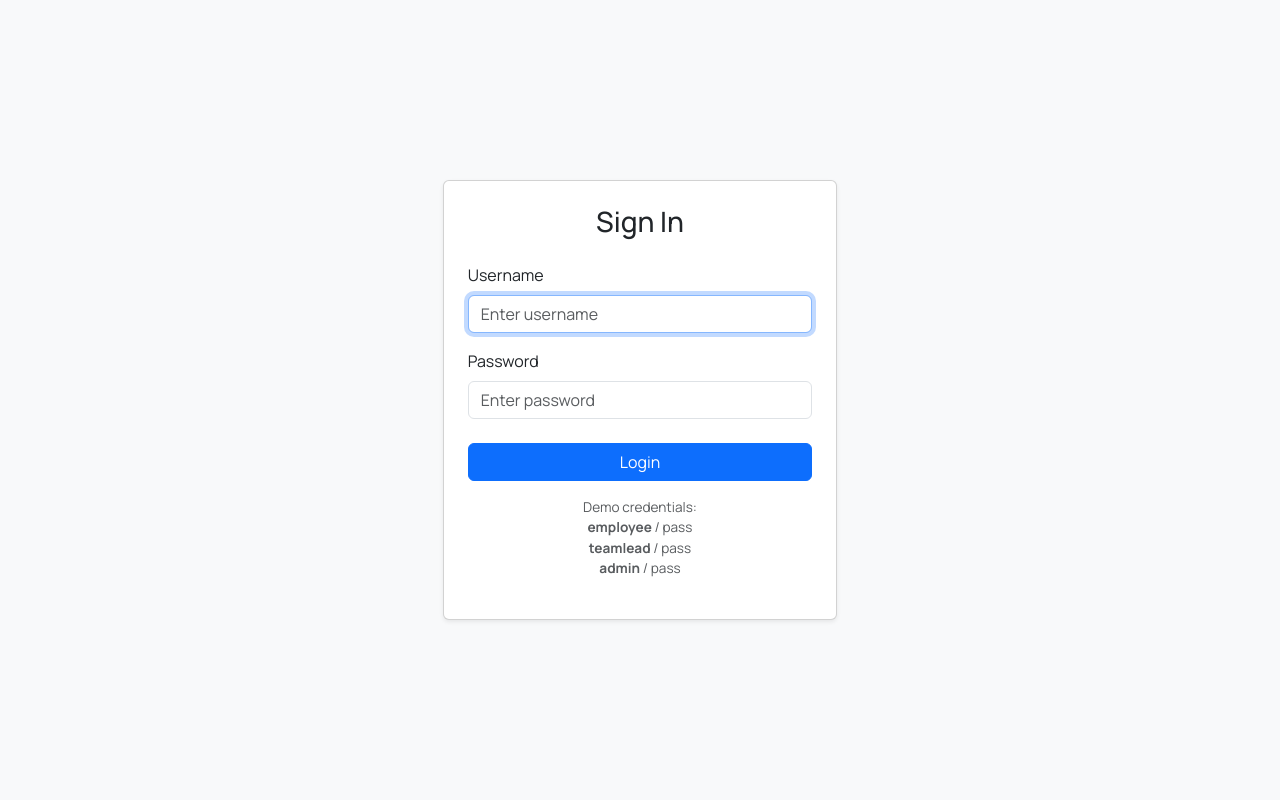
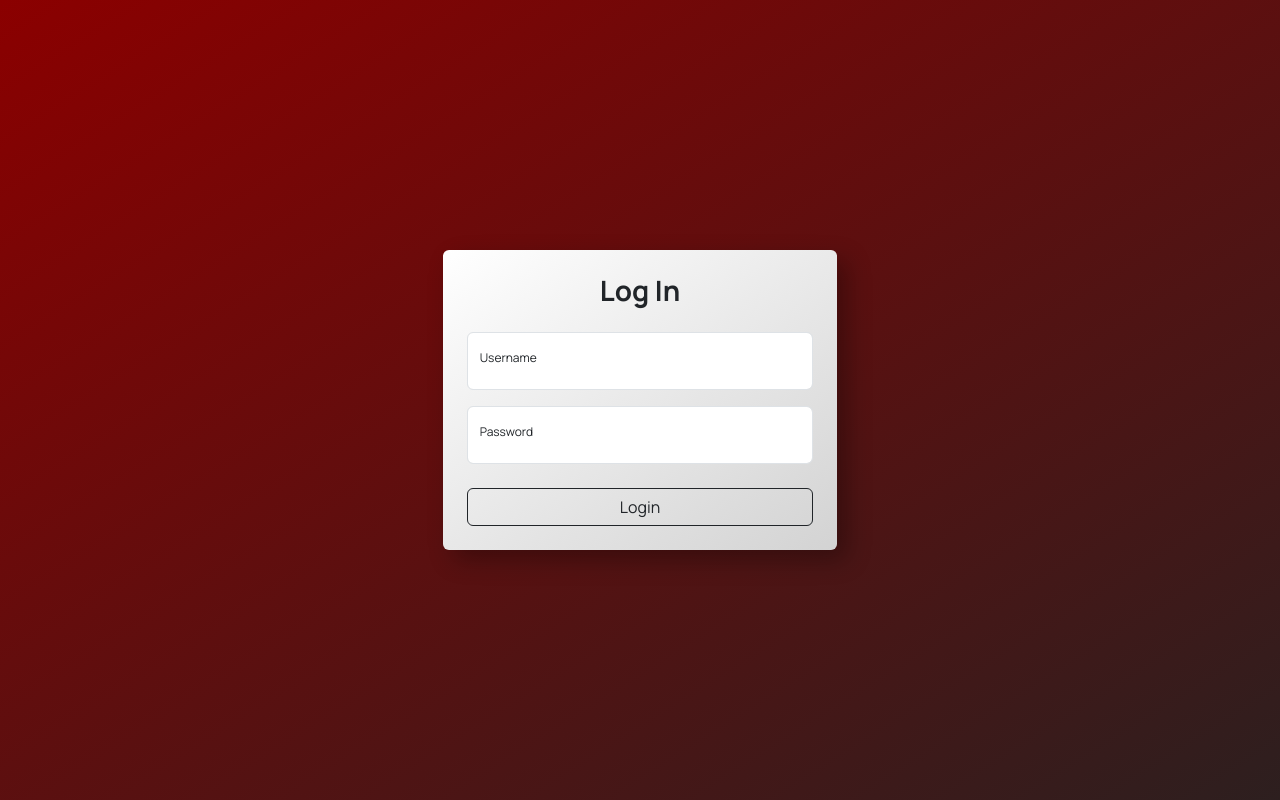
Before and after one commit to RaymondJAT/BudgetMonitoringTL, a React (Vite) app in the folder BudgetMonitoringTL/: page / in a window 1280 px wide. Built offline with nearby package versions, Linux system fonts and the light colour scheme.

Commit message:
[FIX] routes

```diff
--- a/BudgetMonitoringTL/src/App.jsx
+++ b/BudgetMonitoringTL/src/App.jsx
@@ -12,7 +12,7 @@ import Login from "./pages/Login";
 // Role-based routes
 import TeamLeadRoutes from "./routes/TeamLeadRoutes";
 // import AdminRoutes from "./routes/AdminRoutes";
-// import EmployeeRoutes from "./routes/EmployeeRoutes";
+import EmployeeRoutes from "./routes/EmployeeRoutes";
 
 const App = () => {
   const [isSidebarOpen, setIsSidebarOpen] = useState(true);
@@ -48,7 +48,7 @@ const App = () => {
                     isSidebarOpen={isSidebarOpen}
                     setUserRole={setUserRole}
                   />
-                  <Sidebar isSidebarOpen={isSidebarOpen} />
+                  <Sidebar isSidebarOpen={isSidebarOpen} userRole={userRole} />
                   <main
                     style={{ marginLeft: isSidebarOpen ? "230px" : "60px" }}
                   >
--- a/BudgetMonitoringTL/src/components/layout/Header.jsx
+++ b/BudgetMonitoringTL/src/components/layout/Header.jsx
@@ -1,34 +1,37 @@
 import { useLocation, useNavigate } from "react-router-dom";
-import { FaBars, FaBell } from "react-icons/fa";
+import { FaBars, FaBell, FaUserCircle } from "react-icons/fa";
 import { Container, Row, Col, Button, Dropdown } from "react-bootstrap";
-import { FaUserCircle } from "react-icons/fa";
+import { useEffect, useState } from "react";
 
 const Header = ({ toggleSidebar, isSidebarOpen, setUserRole }) => {
   const location = useLocation();
   const navigate = useNavigate();
+  const [username, setUsername] = useState("");
+
+  useEffect(() => {
+    const storedUsername = localStorage.getItem("username");
+    if (storedUsername) {
+      setUsername(storedUsername);
+    }
+  }, []);
+
+  const pageTitles = {
+    "/": "Expenses",
+    "/my-approvals": "Expenses",
+    "/rejected-requests": "Expenses",
+    "/archive": "Archive",
+    "/important": "Importants",
+    "/trash": "Trash",
+  };
 
   const getPageTitle = () => {
     const path = location.pathname;
-
-    if (
-      path === "/" ||
-      path === "/my-approvals" ||
-      path === "/rejected-requests"
-    ) {
-      return "Expenses";
-    } else if (path === "/archive") {
-      return "Archive";
-    } else if (path === "/important") {
-      return "Importants";
-    } else if (path === "/trash") {
-      return "Trash";
-    } else {
-      return "";
-    }
+    return pageTitles[path] || "";
   };
 
   const handleLogout = () => {
     localStorage.removeItem("role");
+    localStorage.removeItem("username");
     setUserRole(null);
     navigate("/login");
     window.location.reload();
@@ -87,22 +90,23 @@ const Header = ({ toggleSidebar, isSidebarOpen, setUserRole }) => {
                   className="d-flex align-items-center gap-2 p-0 border-0 bg-transparent"
                   id="dropdown-user"
                 >
-                  <FaUserCircle
-                    size={30}
-                    style={{
-                      borderRadius: "100%",
-                      backgroundColor: "transparent",
-                    }}
-                  />
+                  <FaUserCircle size={30} />
                   <span style={{ fontWeight: 400, fontSize: "13px" }}>
-                    Username
+                    {username}
                   </span>
                 </Dropdown.Toggle>
 
                 <Dropdown.Menu>
-                  <Dropdown.Item href="#">Settings</Dropdown.Item>
+                  <Dropdown.Item href="#" style={{ fontSize: "0.75rem" }}>
+                    Settings
+                  </Dropdown.Item>
                   <Dropdown.Divider />
-                  <Dropdown.Item onClick={handleLogout}>Logout</Dropdown.Item>
+                  <Dropdown.Item
+                    onClick={handleLogout}
+                    style={{ fontSize: "0.75rem" }}
+                  >
+                    Logout
+                  </Dropdown.Item>
                 </Dropdown.Menu>
               </Dropdown>
             </div>
--- a/BudgetMonitoringTL/src/components/layout/Sidebar.jsx
+++ b/BudgetMonitoringTL/src/components/layout/Sidebar.jsx
@@ -1,8 +1,9 @@
 import { useState, useEffect, useRef } from "react";
 import { useNavigate } from "react-router-dom";
-import { navItems } from "../../handlers/navLinks";
+import { navConfig } from "../../handlers/navLinks";
+import { FaMoneyBillWave } from "react-icons/fa";
 
-const Sidebar = ({ isSidebarOpen }) => {
+const Sidebar = ({ isSidebarOpen, userRole }) => {
   const navigate = useNavigate();
   const [openDropdown, setOpenDropdown] = useState(null);
   const [dropdownPosition, setDropdownPosition] = useState({ top: 0, left: 0 });
@@ -39,7 +40,8 @@ const Sidebar = ({ isSidebarOpen }) => {
     return () => document.removeEventListener("mousedown", handleClickOutside);
   }, []);
 
-  const HeaderIcon = navItems[0].icon;
+  const navItems = navConfig[userRole] || [];
+  const HeaderIcon = navItems.length > 0 ? navItems[0].icon : null;
 
   return (
     <div
@@ -79,9 +81,13 @@ const Sidebar = ({ isSidebarOpen }) => {
       )}
 
       <div className="sidebar-header px-3 py-2 d-flex align-items-center">
-        <span className="nav-icon">
-          <HeaderIcon />
-        </span>
+        <FaMoneyBillWave
+          style={{
+            fontSize: isSidebarOpen ? "1.5rem" : "1.3rem",
+            color: "#800000",
+            transition: "font-size 0.3s ease",
+          }}
+        />
         {isSidebarOpen && (
           <span className="nav-label ms-2 fw-bold">Expense Flow</span>
         )}
--- a/BudgetMonitoringTL/src/handlers/navLinks.js
+++ b/BudgetMonitoringTL/src/handlers/navLinks.js
@@ -1,6 +1,7 @@
 import { FaMoneyBillWave, FaArchive, FaStar, FaTrash } from "react-icons/fa";
 
-export const navItems = [
+export const navConfig = {
+  teamlead: [
     {
       label: "Expenses",
       icon: FaMoneyBillWave,
@@ -13,4 +14,9 @@ export const navItems = [
     { label: "Archive", icon: FaArchive, path: "/archive" },
     { label: "Important", icon: FaStar, path: "/important" },
     { label: "Trash", icon: FaTrash, path: "/trash" },
-];
+  ],
+
+  // Example: add more roles
+  // employee: [...]
+  // admin: [...]
+};
--- a/BudgetMonitoringTL/src/index.css
+++ b/BudgetMonitoringTL/src/index.css
@@ -11,6 +11,13 @@ body {
   font-family: "customFont", sans-serif !important;
   overflow-x: hidden;
   overflow-y: auto;
+}
+
+/* LOGIN */
+.custom-floating-input {
+  height: 32px !important;
+  font-size: 0.8rem !important;
+  padding: 4px 12px !important;
 }
 
 /* SIDEBAR */
--- a/BudgetMonitoringTL/src/main.jsx
+++ b/BudgetMonitoringTL/src/main.jsx
@@ -5,7 +5,13 @@ import App from "./App.jsx";
 
 createRoot(document.getElementById("root")).render(
   <StrictMode>
-    <div style={{ backgroundColor: "#800000", minHeight: "100vh" }}>
+    <div
+      style={{
+        backgroundImage:
+          "linear-gradient(to bottom right, #800000,rgb(64, 31, 31))",
+        minHeight: "100vh",
+      }}
+    >
       <App />
     </div>
   </StrictMode>
--- a/BudgetMonitoringTL/src/pages/Login.jsx
+++ b/BudgetMonitoringTL/src/pages/Login.jsx
@@ -22,14 +22,17 @@ const Login = ({ setUserRole }) => {
     // authentication
     if (username === "employee" && password === "pass") {
       localStorage.setItem("role", "employee");
+      localStorage.setItem("username", "Employee");
       setUserRole("employee");
       navigate("/");
     } else if (username === "teamlead" && password === "pass") {
       localStorage.setItem("role", "teamlead");
+      localStorage.setItem("username", "Team Lead");
       setUserRole("teamlead");
       navigate("/");
     } else if (username === "admin" && password === "pass") {
       localStorage.setItem("role", "admin");
+      localStorage.setItem("username", "Admin");
       setUserRole("admin");
       navigate("/");
     } else {
@@ -41,12 +44,23 @@ const Login = ({ setUserRole }) => {
     <Container
       fluid
       className="d-flex justify-content-center align-items-center vh-100"
-      style={{ backgroundColor: "#f8f9fa" }}
+      style={{
+        background: "linear-gradient(to bottom right, #8B0000,rgb(45, 31, 31))",
+      }}
     >
       <Row className="w-100 justify-content-center">
         <Col xs={12} sm={8} md={5} lg={4}>
-          <Card className="shadow-sm p-4">
-            <h3 className="text-center mb-4">Sign In</h3>
+          <Card
+            className="p-4"
+            style={{
+              borderRadius: "6px",
+              background: "linear-gradient(145deg, #ffffff,rgb(211, 211, 211))",
+              boxShadow: "10px 10px 25px rgba(0, 0, 0, 0.3)",
+              border: "none",
+              fontSize: "0.75rem",
+            }}
+          >
+            <h3 className="text-center mb-4 fw-bold">Log In</h3>
 
             {error && (
               <Alert variant="danger" onClose={() => setError("")} dismissible>
@@ -55,48 +69,36 @@ const Login = ({ setUserRole }) => {
             )}
 
             <Form onSubmit={handleSubmit}>
-              <Form.Group className="mb-3" controlId="formUsername">
-                <Form.Label>Username</Form.Label>
+              <Form.Floating className="mb-3">
                 <Form.Control
+                  id="floatingUsername"
                   type="text"
-                  placeholder="Enter username"
+                  placeholder="Username"
                   value={username}
                   onChange={(e) => setUsername(e.target.value)}
-                  autoFocus
                   required
+                  className="custom-floating-input"
                 />
-              </Form.Group>
+                <label htmlFor="floatingUsername">Username</label>
+              </Form.Floating>
 
-              <Form.Group className="mb-4" controlId="formPassword">
-                <Form.Label>Password</Form.Label>
+              <Form.Floating className="mb-4">
                 <Form.Control
+                  id="floatingPassword"
                   type="password"
-                  placeholder="Enter password"
+                  placeholder="Password"
                   value={password}
                   onChange={(e) => setPassword(e.target.value)}
                   required
+                  className="custom-floating-input"
                 />
-              </Form.Group>
+                <label htmlFor="floatingPassword">Password</label>
+              </Form.Floating>
 
-              <Button variant="primary" type="submit" className="w-100">
+              <Button variant="outline-dark" type="submit" className="w-100">
                 Login
               </Button>
             </Form>
-
-            <div
-              className="mt-3 text-center text-muted"
-              style={{ fontSize: "0.85rem" }}
-            >
-              <p>
-                Demo credentials:
-                <br />
-                <b>employee</b> / pass
-                <br />
-                <b>teamlead</b> / pass
-                <br />
-                <b>admin</b> / pass
-              </p>
-            </div>
           </Card>
         </Col>
       </Row>
--- /dev/null
+++ b/BudgetMonitoringTL/src/routes/EmployeeRoutes.jsx
@@ -0,0 +1,12 @@
+import { Routes, Route } from "react-router-dom";
+import { Container } from "react-bootstrap";
+
+const EmployeeRoutes = () => {
+  return (
+    <Container fluid>
+      <h1>hello</h1>
+    </Container>
+  );
+};
+
+export default EmployeeRoutes;
```
Lines whose indentation alone changed are shown as unchanged.
